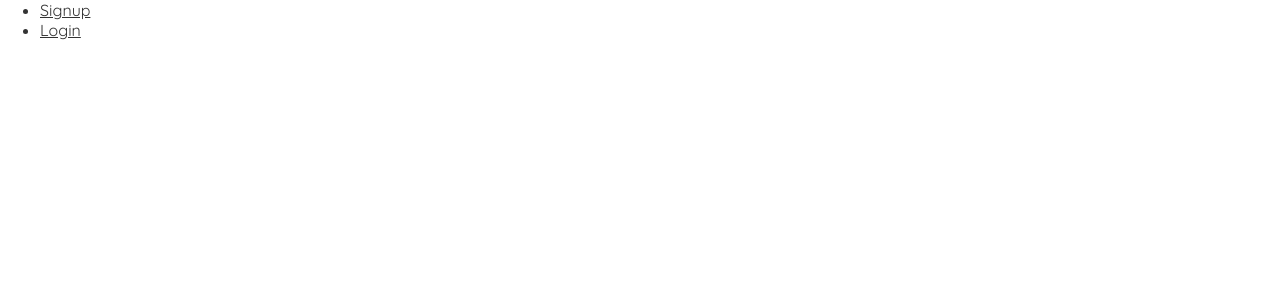
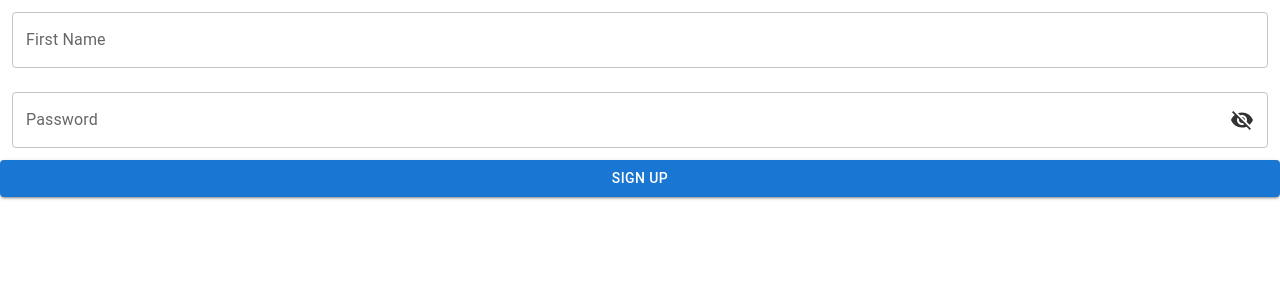
Before and after one commit to manipriyan7798/Form, a React (Create React App) app: page /login in a window 1280 px wide. Shown: the top 300 px of the page. Built offline with nearby package versions, Linux system fonts and the light colour scheme.

Commit message:
Added login password changes by priyalakshmi

```diff
--- a/src/App.js
+++ b/src/App.js
@@ -5,17 +5,20 @@ import Navbar from "./Components/Navbar/Navbar";
 
 function App() {
   return (
-    <BrowserRouter>
-      <div>
-        <Navbar />
-        {/* <Login /> */}
-        {/* <Signup /> */}
-      </div>
-      <Routes>
-        <Route path="/" component={Signup} exact />
-        <Route path="/login" component={Login} exact />
-      </Routes>
-    </BrowserRouter>
+    // <BrowserRouter>
+    //   <div>
+    //     <Navbar />
+    //     {/* <Login /> */}
+    //     {/* <Signup /> */}
+    //   </div>
+    //   <Routes>
+    //     <Route path="/" component={Signup} exact />
+    //     <Route path="/login" component={Login} exact />
+    //   </Routes>
+    // </BrowserRouter>
+    <div>
+      <Login />
+    </div>
   );
 }
 
--- a/src/Components/Login/Login.js
+++ b/src/Components/Login/Login.js
@@ -1,5 +1,5 @@
 import React from "react";
-import { FormGroup, Button, TextField, InputAdornment } from "@mui/material";
+import { FormGroup, Button, TextField, Typography, InputAdornment } from "@mui/material";
 import VisibilityOffIcon from "@mui/icons-material/VisibilityOff";
 import Visibility from "@mui/icons-material/Visibility";
 import { useState } from "react";
@@ -40,7 +40,7 @@ const Login = () => {
           sx={{ m: 1.5 }}
           id="password-input"
           label="Password"
-          // type="password"
+          type="password"
           type={viewPassword ? "text" : "password"}
           value={passWord}
           onChange={(e) => setPassWord(e.target.value)}
```
